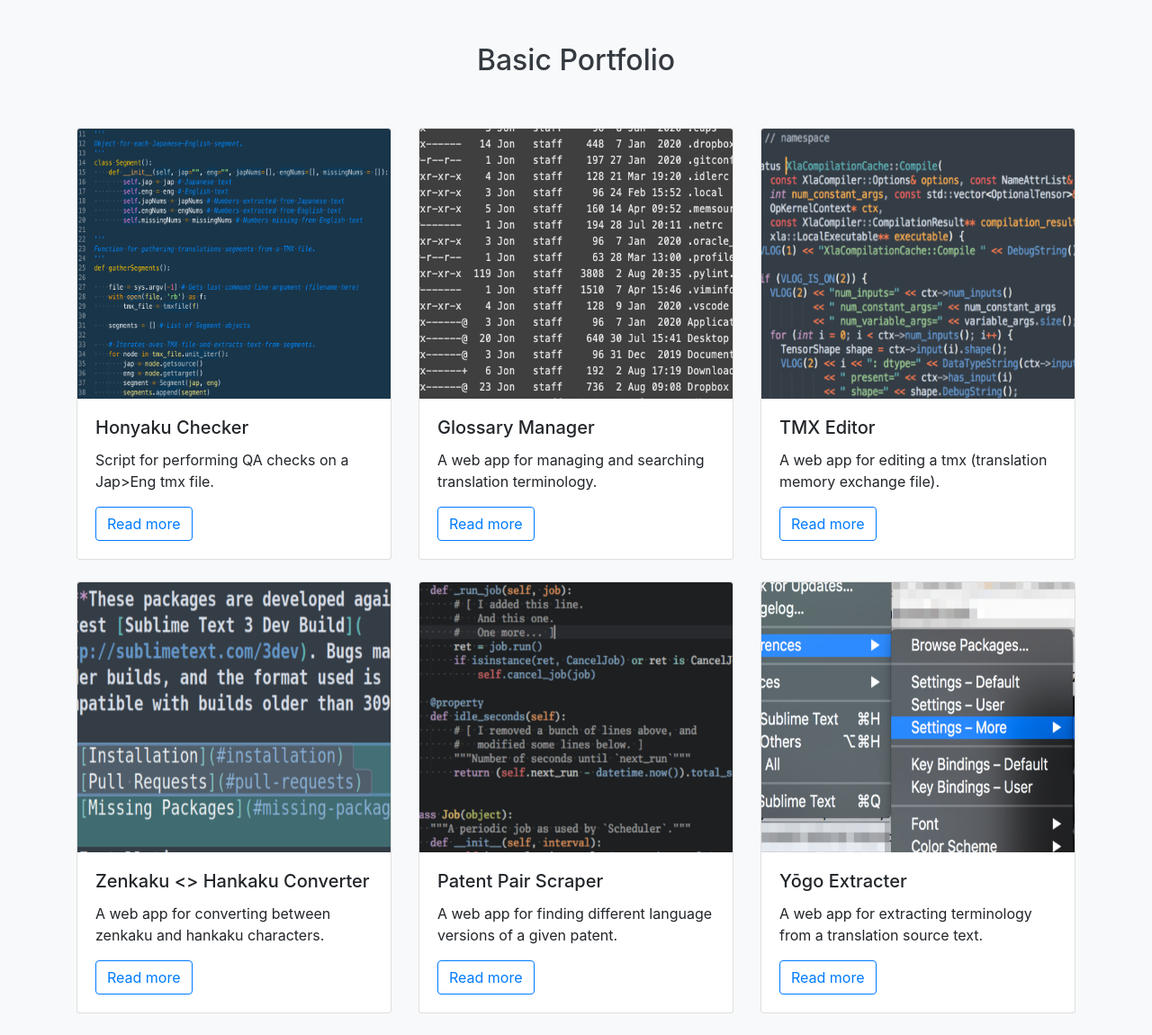
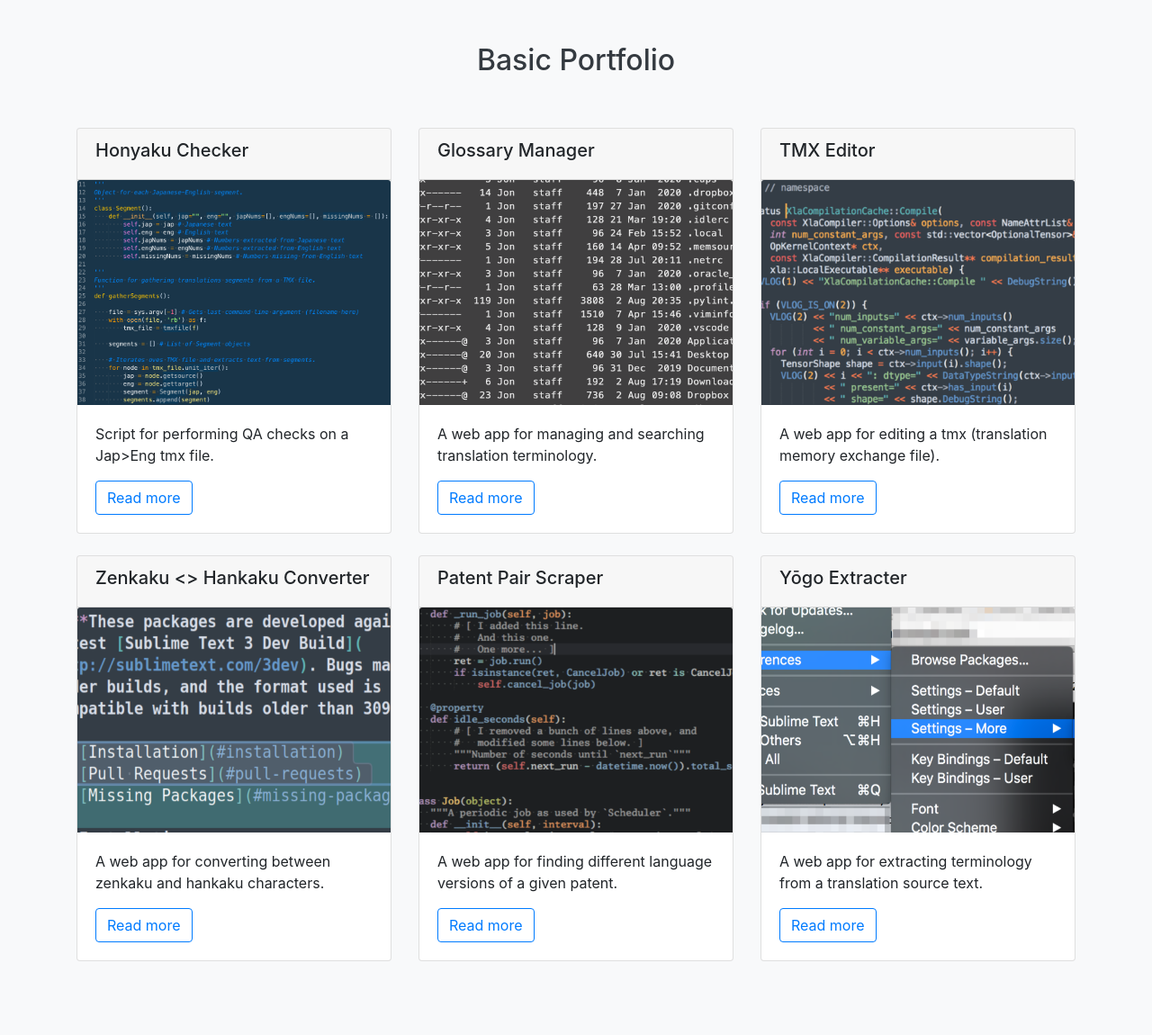
Before and after one commit to 4ka0/django_porfolio, a Django app: page / in a window 1280 px wide. Shown: the whole page at 90% size. After the commit the page ends 1068 px from the top, so only its background shows below. Run offline with Django 3.2, Linux system fonts and the light colour scheme; data comes from the database, SQL or seed files in the repository; some libraries are stand-ins or nearby versions.

Commit message:
Updated image sizing

```diff
--- a/projects/templates/projects/all_projects.html
+++ b/projects/templates/projects/all_projects.html
@@ -11,10 +11,13 @@
             <div class="col-md-4">
                 <div class="card mb-4">
 
-                    <img class="card-img-top" src="{% static project.image %}" alt="{{ project.description }}" height="300">
+                    <div class="card-header">
+                        <h5>{{ project.title }}</h5>
+                    </div>
+
+                    <img class="card-img-top" src="{% static project.image %}" alt="{{ project.description }}" height="250">
 
                     <div class="card-body">
-                        <h5 class="card-title">{{ project.title }}</h5>
                         <p class="card-text">{{ project.summary }}</p>
                         <a href="{% url 'projects:project_detail' project.pk %}" class="btn btn-outline-primary">Read more</a>
                     </div>
```
